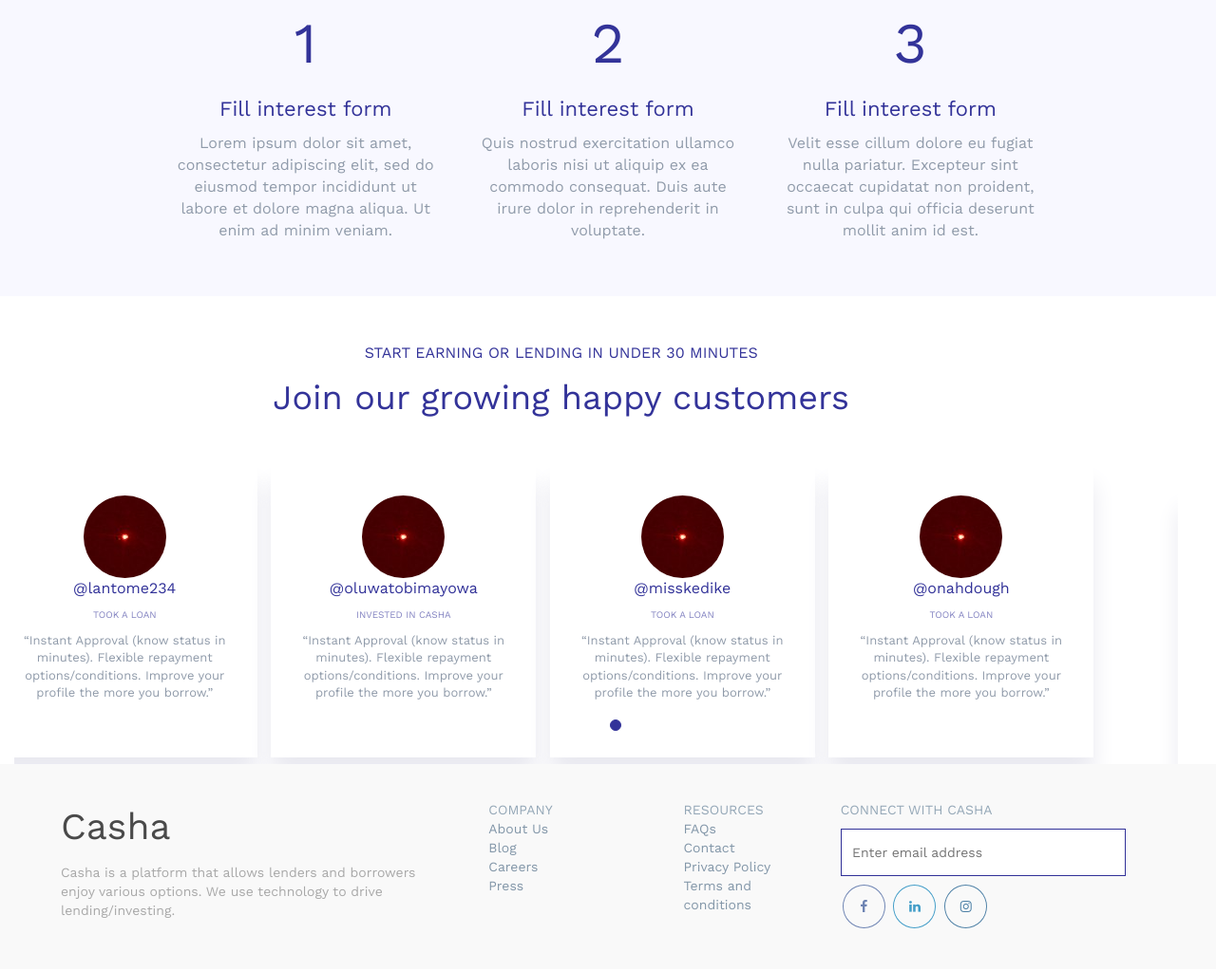
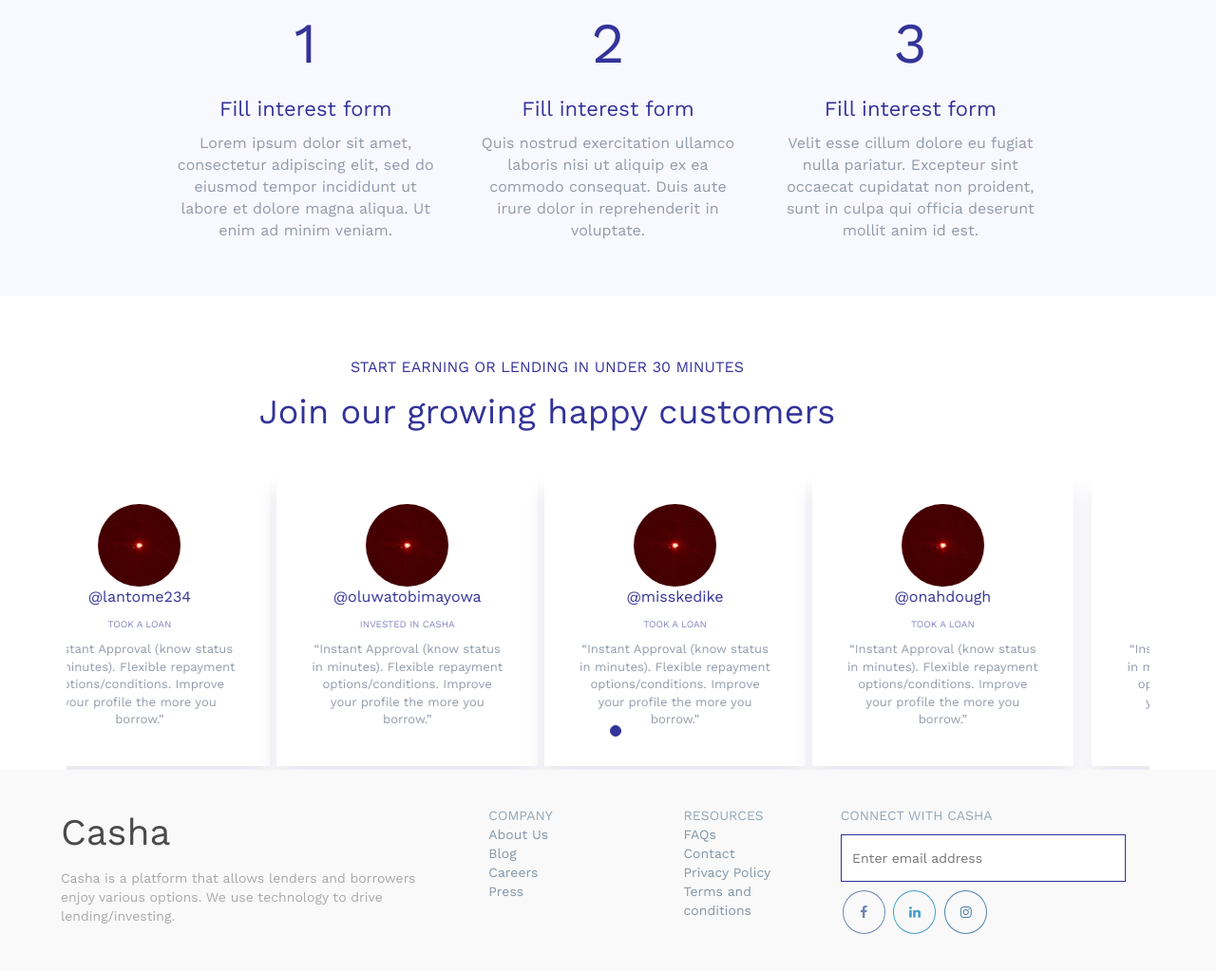
Before and after one commit to amii56/amii56.github.io, a plain HTML site: page casha1.html in a window 1280 px wide. Shown: the part 1275-2298 px from the top of the page at 95% size. Drawn offline with nearby package versions, Linux system fonts and the light colour scheme.

Commit message:
carousel

```diff
--- a/casha1.css
+++ b/casha1.css
@@ -386,19 +386,9 @@ body{
 
 /*bottom begin*/
 
-#owl-example .item{
-  background: #ffffff;
-  box-shadow: 0 20px 23px 0 #e9e9f0;
-  margin: 1%;
-  -webkit-border-radius: 3px;
-  -moz-border-radius: 3px;
-  border-radius: 3px;
-  text-align: center;
-  padding: 15px;
-  width: 279px;
-  height: 309px;
+.bottom{
+	padding-top: 5%;
 }
-
 .bottomp1{
 	font-size: 16px;
 	text-align: center;
@@ -431,19 +421,9 @@ body{
 }
 
 .bottom1{
-	margin-top: 4%;
+	margin-top: %;
 	margin-bottom: 3%;
 	text-align: center;
-}
-
-.bottom{
-	padding-bottom: %;
-}
-
-.bottom2{
-	margin-left: 3%;
-	margin-top: 2%;
-	margin-bottom: 3%;
 }
 
 .bottom3{
@@ -451,10 +431,10 @@ body{
 	box-shadow: 0 20px 23px 0 #e9e9f0;
 	text-align: center;
 	height: 309px;
-	width: 279px;
+	width: 275px;
 	padding: 33px;
 	margin-bottom: 1%;
-	margin: 0.6%;
+	margin: 0.3%;
 }
 
 @media screen and (max-width: 909px){
--- a/casha1.html
+++ b/casha1.html
@@ -190,6 +190,7 @@
 		</div>
 
 		<div class="container-fluid bottom">
+			<div class="container">
 				<div id="myCarousel" class="carousel slide" data-ride="carousel">
 				    <ol class="carousel-indicators">
 				      <li data-target="#myCarousel" data-slide-to="0" class="active"></li>
@@ -197,7 +198,7 @@
 				    </ol>
 
 				    <div class="carousel-inner">
-				    <div class="item active bottom2">
+					    <div class="item active">
 					    	<div class="bottom1">
 								<p class="bottomp1">START EARNING OR LENDING IN UNDER 30 MINUTES</p>
 								<p class="bottomp2">Join our growing happy customers</p>
@@ -283,6 +284,7 @@
 					</div>
 				</div>
 			</div>
+		</div>
 
 		<div class="container-fluid footer end">
 			<div class="row footer1">
```
Lines whose indentation alone changed are shown as unchanged.
